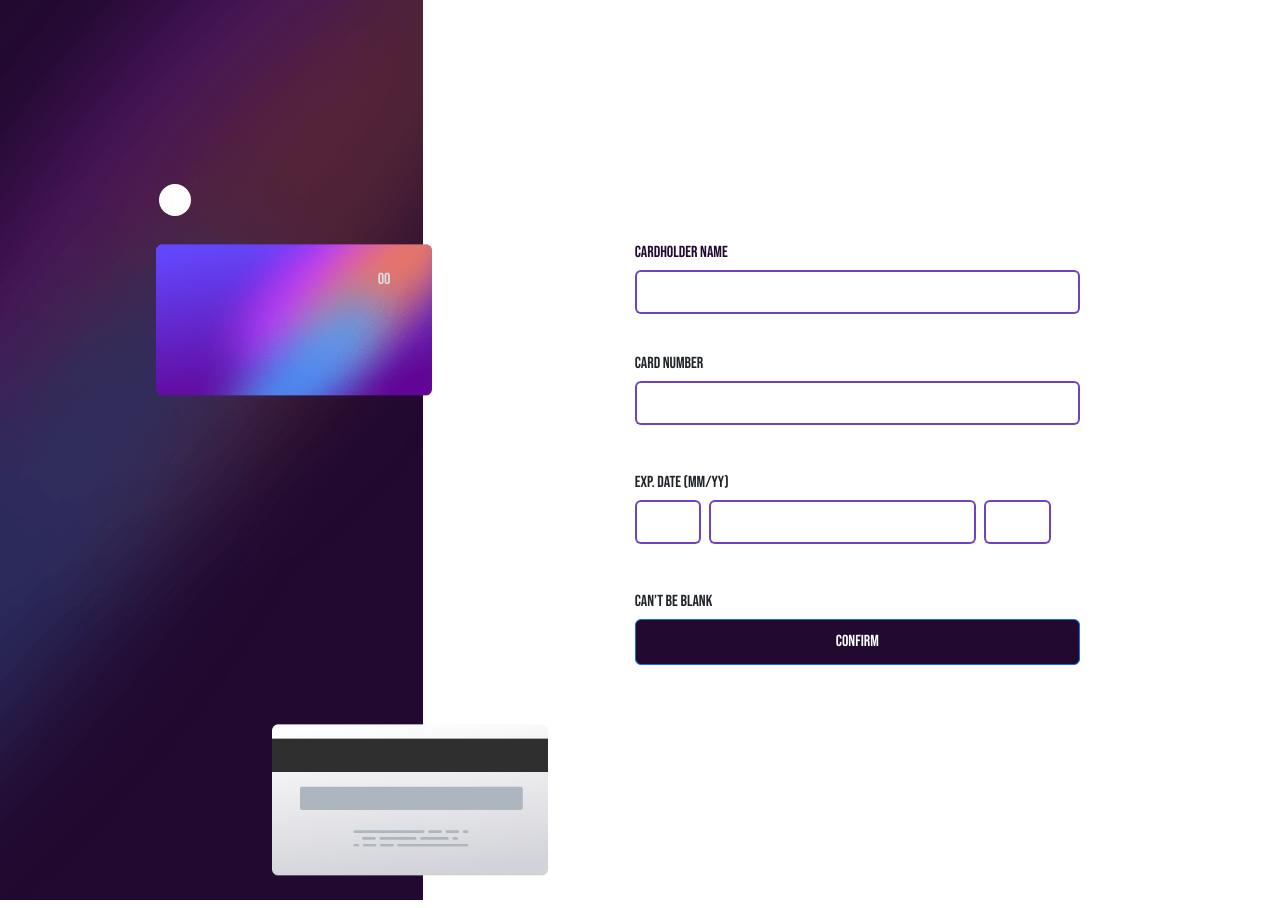
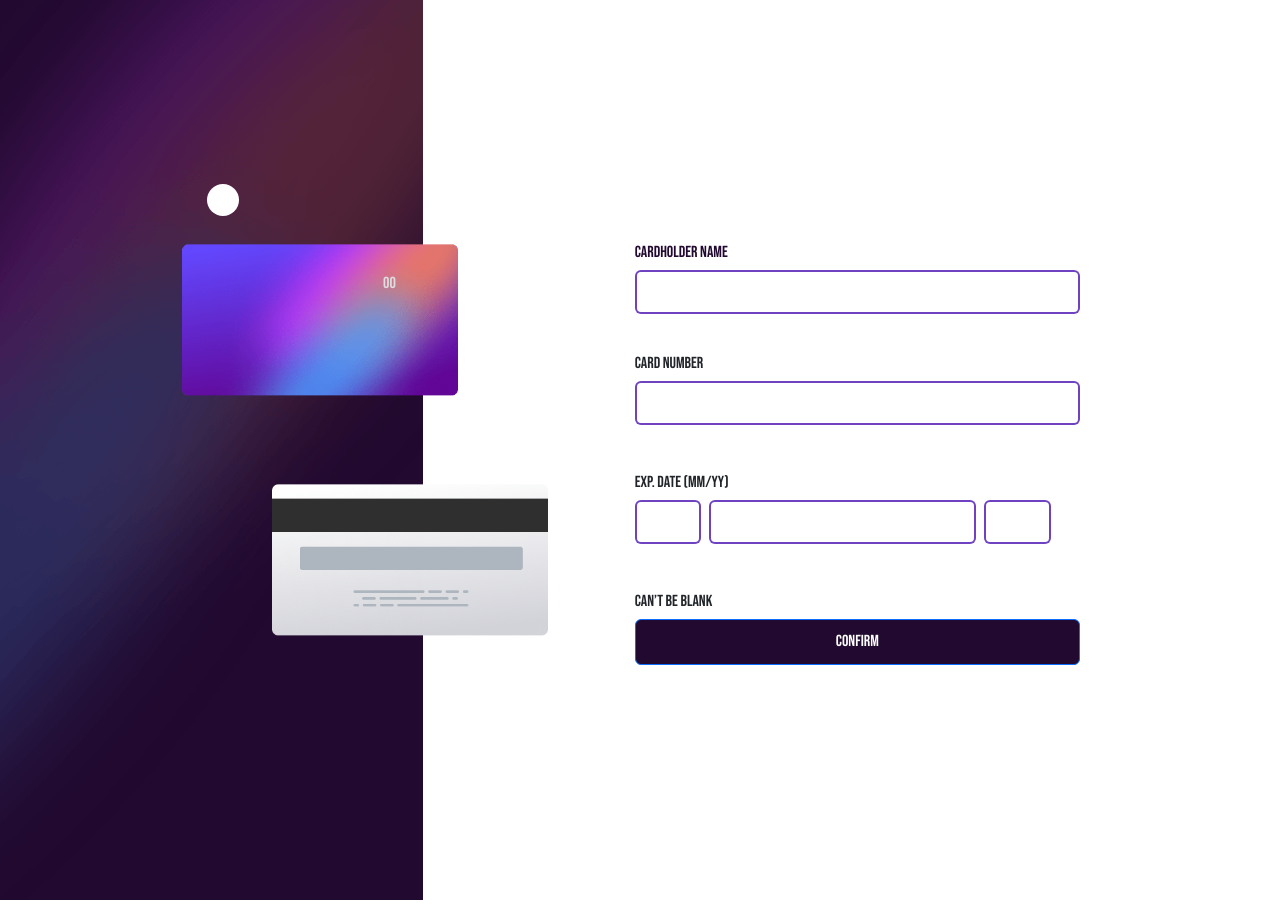
Before and after one commit to momohdy/interactive-card-details-form-main, a plain HTML site: page index.html in a window 1280 px wide. Drawn offline with Linux system fonts and the light colour scheme.

Commit message:
Add files via upload

```diff
--- a/css/index.css
+++ b/css/index.css
@@ -26,7 +26,7 @@ body {
 .row .left svg{
     position: absolute;
     top: 22%;
-    left: 43%;
+    left: 54%;
     transform: translate(-50%,-50%);
     z-index: 10;
     color: #fff;
@@ -36,20 +36,25 @@ body {
     color: var(--Light-grayish-violet);
     font-weight: bold;
     position: absolute;
-    width: 300px;
+    width: 360px;
     top: 30%;
-    left: 65%;
+    left: 75%;
     transform: translate(-50%,-50%);
     z-index: 10;
 }
+.row .left .textOnCard h2{
+    margin-left: 40px;
+}
 
 .row .left .textOnCard .two{
-    float: right;
+    text-align: center;
+    margin-left: 195px;
+    margin-top: 50px;
 }
 img.front{
     position: absolute;
     top: 40%;
-    left: 23%;
+    left: 25%;
     transform: translate(-50%,-50%);
 }
 img.front,
@@ -59,7 +64,7 @@ img.back{
 }
 img.back{
     position: absolute;
-    top: 100%;
+    top: 70%;
     left: 32%;
     transform: translate(-50%,-50%);
 }
--- a/index.html
+++ b/index.html
@@ -25,10 +25,10 @@
   <body>
     <div class="row">
       <div class="left col-4 position-relative">
-        <img src="/images/bg-main-desktop.png" alt="image" />
+        <img src="images/bg-main-desktop.png" alt="image" />
         <i class="fa-solid fa-circle fa-2x"></i>
         <div class="textOnCard">
-          <h2 class="text-center mb-4 ms-4 "></h2>
+          <h2 class="mb-4 "></h2>
           <h6 class="userNameOnCard ms-4 d-inline mb-5"></h6>
           <h6 class="d-inline two text-center">00</h6>
         </div>
```
